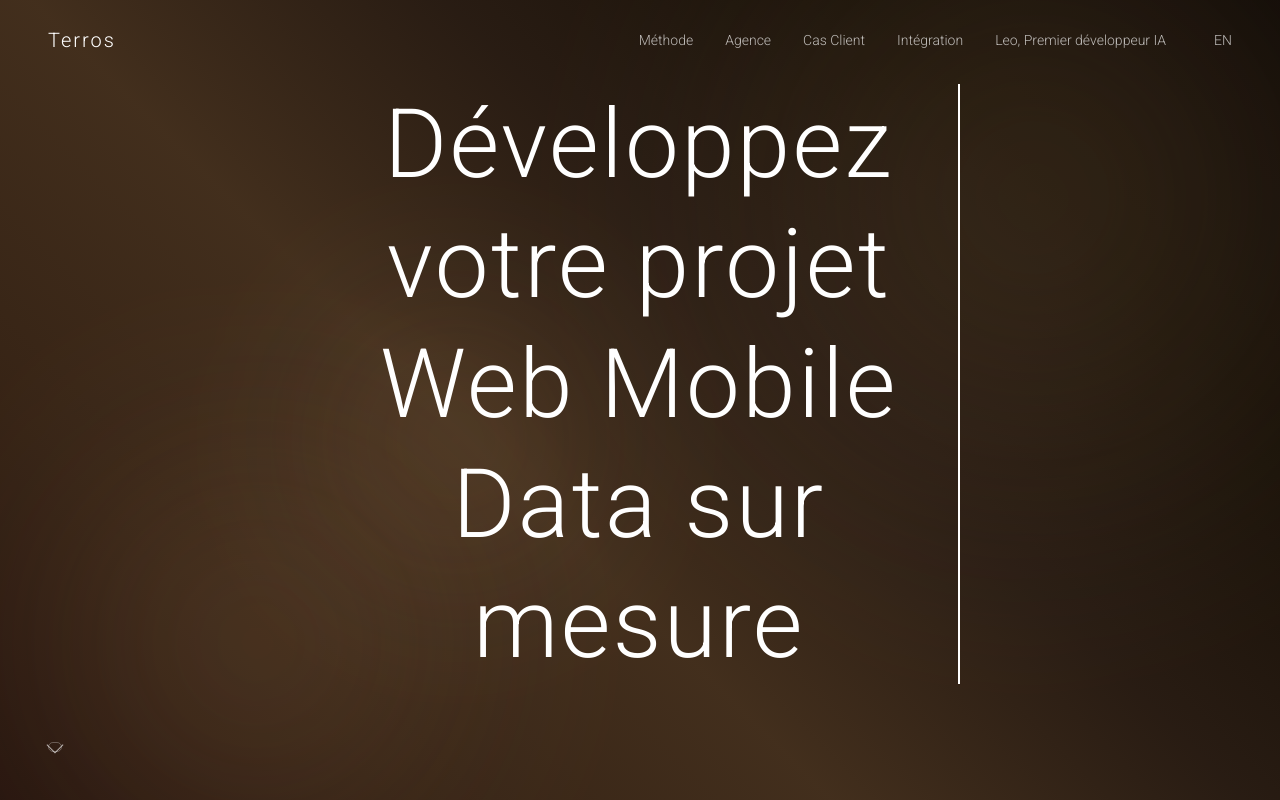
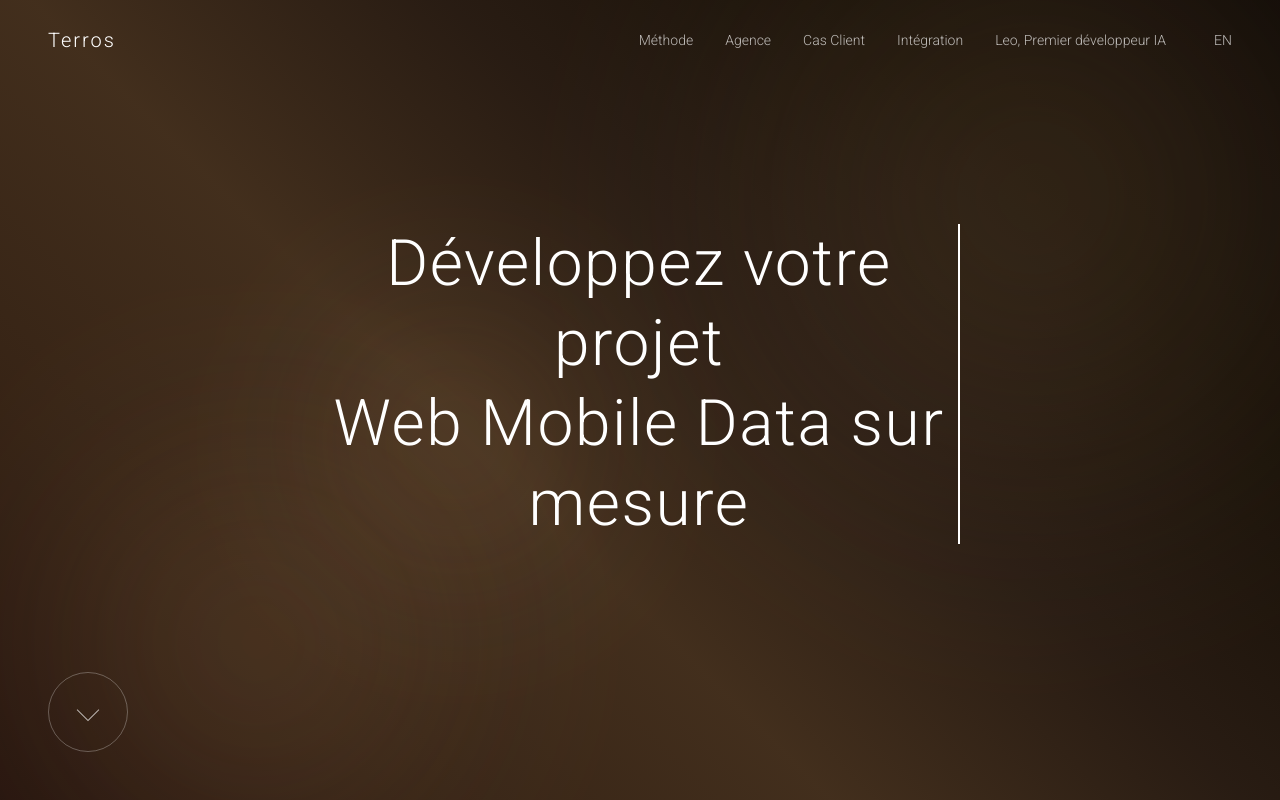
Before and after one commit to charlotteforte/test11, a React (Vite) app: page / in a window 1280 px wide. Shown: the top 800 px of the page. Built offline with nearby package versions, Linux system fonts and the light colour scheme.

Commit message:
helloleo: style: adjust hero text size and scroll indicator circle

```diff
--- a/src/components/Hero.tsx
+++ b/src/components/Hero.tsx
@@ -106,8 +106,8 @@ const Hero = () => {
 
       {/* Main content */}
       <div className="absolute top-1/2 left-1/2 transform -translate-x-1/2 -translate-y-1/2 text-center z-50">
-        <h1 className="text-white font-light leading-tight tracking-wide mb-8"
-            style={{ fontSize: 'clamp(3rem, 8vw, 6rem)' }}>
+        <h1 className="text-white font-light leading-tight tracking-wide mb-8 font-sans"
+            style={{ fontSize: 'clamp(2rem, 6vw, 4rem)' }}>
           <span className={`inline-block ${showCursor ? 'border-r-2 border-white' : ''}`}>
             {typedText.split('\n').map((line, index) => (
               <span key={index}>
@@ -127,8 +127,8 @@ const Hero = () => {
         animate={{ opacity: [1, 0.5, 1] }}
         transition={{ duration: 2, repeat: Infinity }}
       >
-        <div className="w-15 h-15 border border-white/30 rounded-full flex items-center justify-center hover:border-white transition-all duration-300">
-          <div className="w-3 h-3 border-r border-b border-white/70 transform rotate-45 -mt-1" />
+        <div className="w-20 h-20 border border-white/30 rounded-full flex items-center justify-center hover:border-white transition-all duration-300">
+          <div className="w-4 h-4 border-r border-b border-white/70 transform rotate-45 -mt-1" />
         </div>
       </motion.div>
 
```
